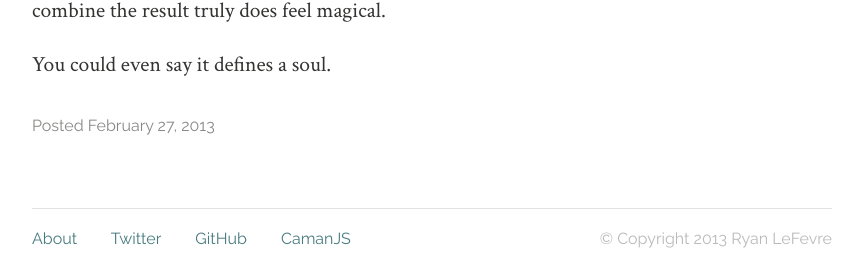
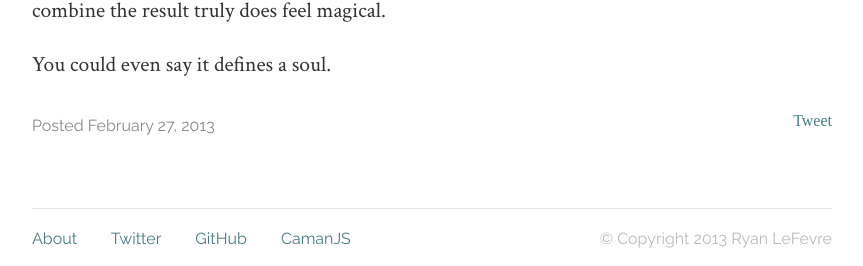
Before and after one commit to meltingice/meltingice.net, a Jekyll site: the page built from _posts/2013-02-27-intersections.md, in a window 1280 px wide. Shown: the part 1262-1528 px from the top of the page, without its empty margins (208-1071 px from the left). Built offline with Jekyll 4.4.1, drawn with Linux system fonts in a browser that asks for light colours; Markdown is read by kramdown in place of the engine named in the settings; comment, search, counter and statistics services are not loaded.

Commit message:
Add Tweet button

```diff
--- a/_layouts/post.html
+++ b/_layouts/post.html
@@ -15,10 +15,15 @@
     <div class="Post">
       {{content}}
 
-      <p class="PostMeta SansSerif">Posted {{ page.date | date: "%B %d, %Y" }}</p>
+      <p class="PostMeta SansSerif Left">Posted {{ page.date | date: "%B %d, %Y" }}</p>
+      <div class="Share Right">
+        <a href="https://twitter.com/share" class="twitter-share-button" data-via="MeltingIce" data-size="large">Tweet</a>
+      </div>
+      <div class="Clear"></div>
     </div>
   </div>
 
   {% include footer.html %}
+  <script>!function(d,s,id){var js,fjs=d.getElementsByTagName(s)[0];if(!d.getElementById(id)){js=d.createElement(s);js.id=id;js.src="//platform.twitter.com/widgets.js";fjs.parentNode.insertBefore(js,fjs);}}(document,"script","twitter-wjs");</script>
 </body>
 </html>
--- a/sass/main.scss
+++ b/sass/main.scss
@@ -47,6 +47,10 @@
         padding: 10px 0;
       }
     }
+
+    .Share {
+      margin-top: 9px;
+    }
   }
 }
 
--- a/stylesheets/main.css
+++ b/stylesheets/main.css
@@ -533,26 +533,30 @@
   font-size: 16px;
   padding: 10px 0;
 }
+/* line 51, ../sass/main.scss */
+#Content .Post .Share {
+  margin-top: 9px;
+}
 
-/* line 53, ../sass/main.scss */
+/* line 57, ../sass/main.scss */
 .Profile {
   padding: 0 30px 0 0;
 }
-/* line 56, ../sass/main.scss */
+/* line 60, ../sass/main.scss */
 .Profile > img {
   width: 180px;
 }
 
-/* line 61, ../sass/main.scss */
+/* line 65, ../sass/main.scss */
 div.highlight {
   font-size: 15px;
 }
-/* line 64, ../sass/main.scss */
+/* line 68, ../sass/main.scss */
 div.highlight pre {
   padding: 5px 15px;
   border-left: 3px #e2e2e1 solid;
 }
-/* line 69, ../sass/main.scss */
+/* line 73, ../sass/main.scss */
 div.highlight code {
   font-family: "Source Code Pro", monospace;
 }
```
